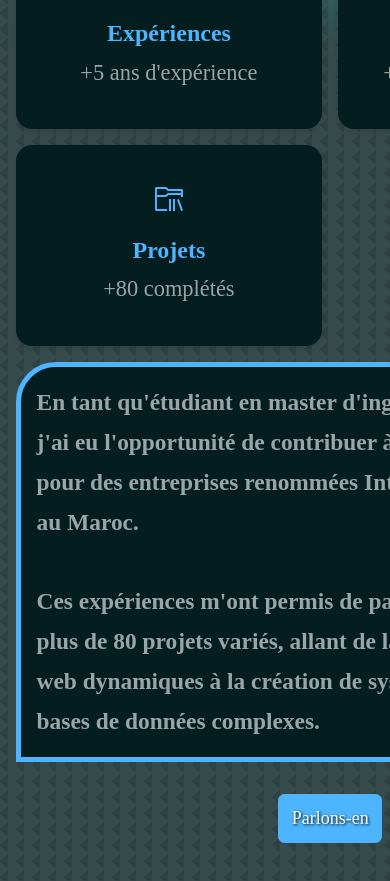
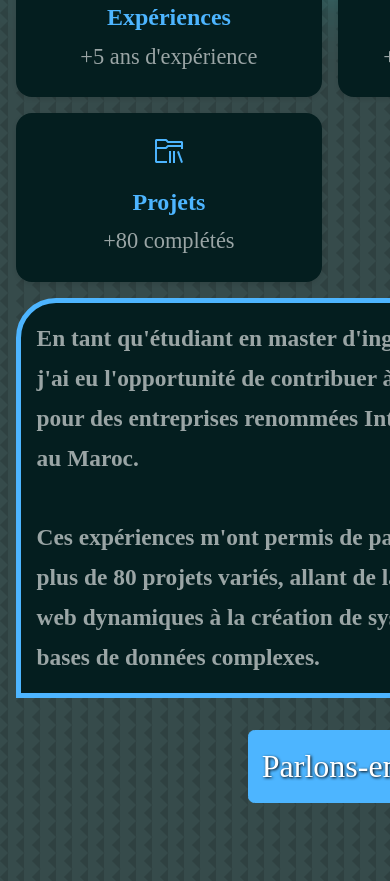
Before and after one commit to Mouhamed1003/keenprogrammer.com, a React (Create React App) app: page / in a window 390 px wide. Shown: the part 2187-3068 px from the top of the page. Built offline with nearby package versions, Linux system fonts and the light colour scheme.

Commit message:
Update a_propos.css

```diff
--- a/src/components/a_propos/a_propos.css
+++ b/src/components/a_propos/a_propos.css
@@ -320,8 +320,8 @@ section {
 
     .apropos_card {
         width: 100%;
-        margin: 0rem;
-        padding: 2.3rem;
+        margin: 0vw;
+        padding: 1.3rem;
         border-radius: 1rem;
         background: var(--color-bg-variant);
         text-align: center;
@@ -369,7 +369,7 @@ section {
         margin: 0.5rem 0;
     }
     .apropos_content .btn.btn-primary {
-        font-size: large;
+        font-size: xx-large;
         margin-top: 2rem;
     }
 }
```
